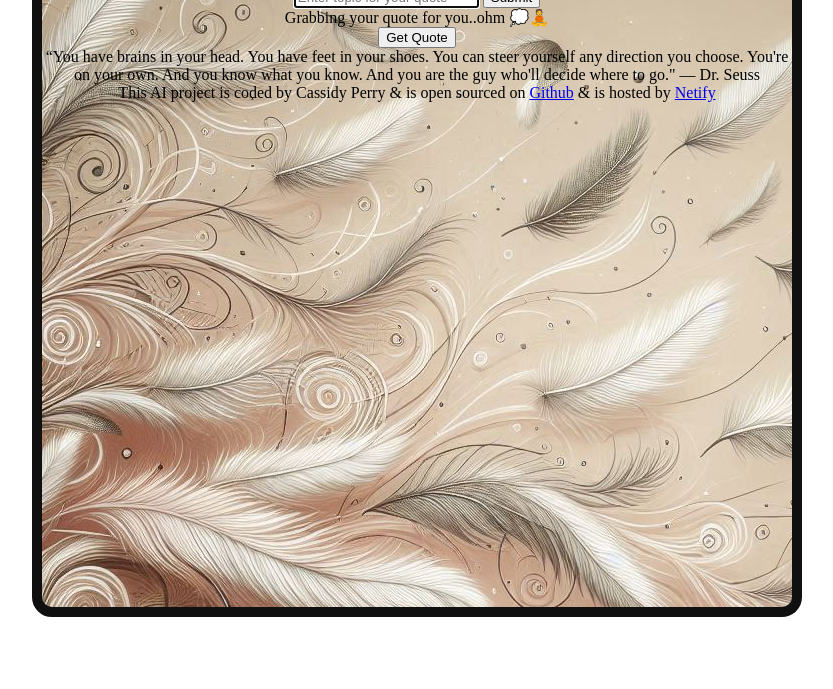
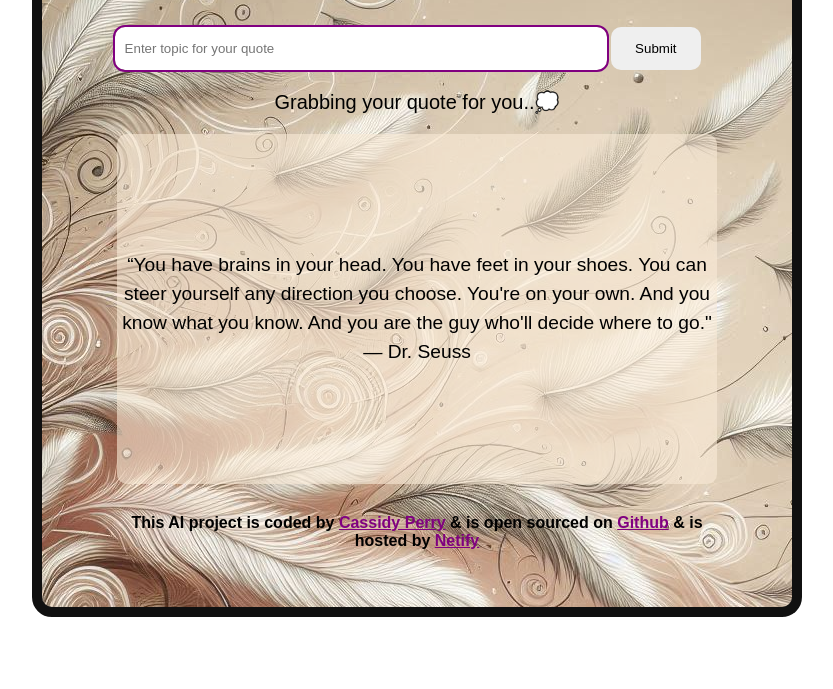
Before and after one commit to cass430/Quote_Generator, a plain HTML site: page index.html in a window 1280 px wide. Shown: the part 111-800 px from the top of the page, without its empty margins (223-1056 px from the left). Drawn offline with Linux system fonts and the light colour scheme.

Commit message:
added CSS

```diff
--- a/index.html
+++ b/index.html
@@ -8,29 +8,32 @@
     <title>AI Quote Generator</title>
   </head>
 <div class="container">
-  <header><h1>Welcome to the Motivational Quote generator</h1></header>
+  <header><h1>Welcome to the Motivational Quote Generator</h1></header>
   <body>
 <form>
-  <input type="text" placeholder="Enter topic for your quote" autofocus>
-<input type="submit"></form>
-      <div>Grabbing your quote for you..ohm 💭🧘</div>
-    <button>Get Quote</button>
+  <input type="text" placeholder="Enter topic for your quote" autofocus class="search-bar">
+<input type="submit" placeholder="Get Quote" class="submit-button">
+</form>
 
-      <div>
+      <div class="loading-message">Grabbing your quote for you..💭</div>
+
+<div class="quote-container">
         “You have brains in your head. You have feet in your shoes. You can
         steer yourself any direction you choose. You're on your own. And you
         know what you know. And you are the guy who'll decide where to go." —
         Dr. Seuss
-      </div>
 
+    </div>
 
       <footer>
-        This AI project is coded by Cassidy Perry & is open sourced on
+        This AI project is coded by <a href="#">Cassidy Perry</a> & is open sourced on
         <a href="https://github.com/cass430/Quote_Generator" target="blank"
           >Github</a
         >
         & is hosted by <a href="#"> Netify </a>
+
       </footer>
+
     </div>
   </body>
   <script src="src/index.js"></script>
--- a/src/styles.css
+++ b/src/styles.css
@@ -1,5 +1,8 @@
 h1 {
   color: #101010;
+}
+body {
+  font-family: Arial, Helvetica, sans-serif;
 }
 
 .container {
@@ -11,3 +14,76 @@ h1 {
   border: 10px solid #101010;
   border-radius: 20px;
 }
+
+h1 {
+  padding: 20px;
+}
+
+form {
+  display: flex;
+  padding-left: 60px;
+  padding-right: 60px;
+}
+
+.search-bar {
+  padding: 10px;
+  width: 75%;
+  border: rgba(39, 33, 66, 0.5);
+  border-radius: 10px;
+  margin-left: 2%;
+}
+
+.submit-button {
+  border: rgba(39, 33, 66, 0.5);
+  border-radius: 10px;
+  margin-left: 4px;
+  padding: 14px 24px;
+  margin-right: 2%;
+}
+
+.loading-message {
+  margin-top: 20px;
+  font-size: 20px;
+}
+
+.quote-container {
+  display: flex;
+  margin: auto;
+  margin-top: 20px;
+  text-align: center;
+  max-width: 80%;
+  height: 50%;
+  background-color: rgba(250, 235, 215, 0.6);
+  border-radius: 10px;
+  align-items: center;
+  font-size: larger;
+  line-height: 1.5;
+  font-weight: 500;
+}
+
+footer {
+  font-weight: 600;
+
+  max-width: 80%;
+  margin: 0% auto;
+  margin-top: 30px;
+}
+
+footer a {
+  color: purple;
+}
+
+footer a:hover {
+  color: antiquewhite;
+  background-color: #101010;
+  border-radius: 10px;
+}
+
+.submit-button:hover {
+  background-color: #101010;
+  color: antiquewhite;
+}
+
+input:focus {
+  outline: 2px solid purple; /* Set the outline color and width */
+}
```
